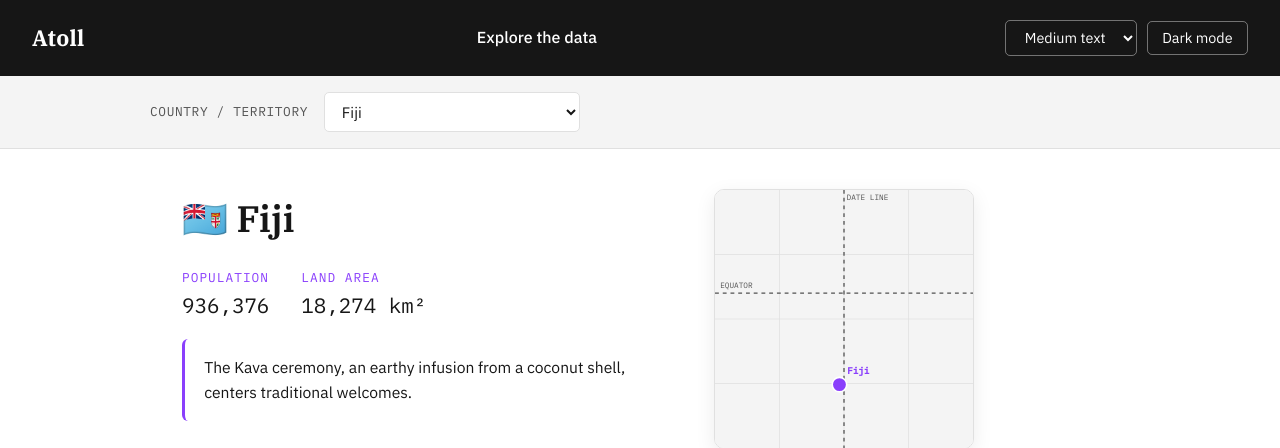
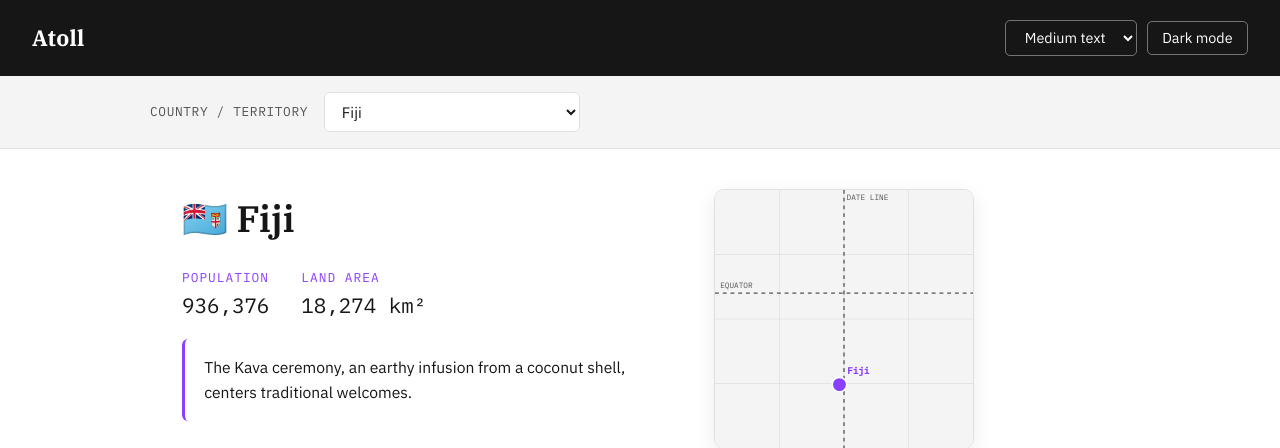
Before and after one commit to edimaudo/Atoll, a FastAPI app: page /app in a window 1280 px wide. Shown: the top 448 px of the page. Run offline with FastAPI, Linux system fonts and the light colour scheme; some libraries are stand-ins or nearby versions.

Commit message:
Update base.html

```diff
--- a/templates/base.html
+++ b/templates/base.html
@@ -3,7 +3,7 @@
 <head>
     <meta charset="UTF-8">
     <meta name="viewport" content="width=device-width, initial-scale=1.0">
-    <title>{% block title %}Atoll — Pacific Climate Change{% endblock %}</title>
+    <title>{% block title %}Pacific Climate Change Insights{% endblock %}</title>
     <meta name="description" content="An interactive look at climate change across 22 Pacific Island countries and territories.">
 
     <link rel="stylesheet" href="/static/vendor/fonts.css">
@@ -16,9 +16,6 @@
 
 <header class="site-header">
     <a class="wordmark" href="/">Atoll</a>
-    <nav>
-        <a href="/app">Explore the data</a>
-    </nav>
     <div class="controls">
         <select id="fontSizeToggle" aria-label="Toggle text size">
             <option value="90%">Small text</option>
@@ -33,9 +30,6 @@
     {% block content %}{% endblock %}
 </main>
 
-<footer class="site-footer">
-    <p>Built for the <a href="https://pacificdatavizchallenge.org/" target="_blank" rel="noopener">2026 Pacific Dataviz Challenge</a>. Data: SPC / PDH.stat.</p>
-</footer>
 
 <script>
     const themeToggle = document.getElementById('themeToggle');
```
